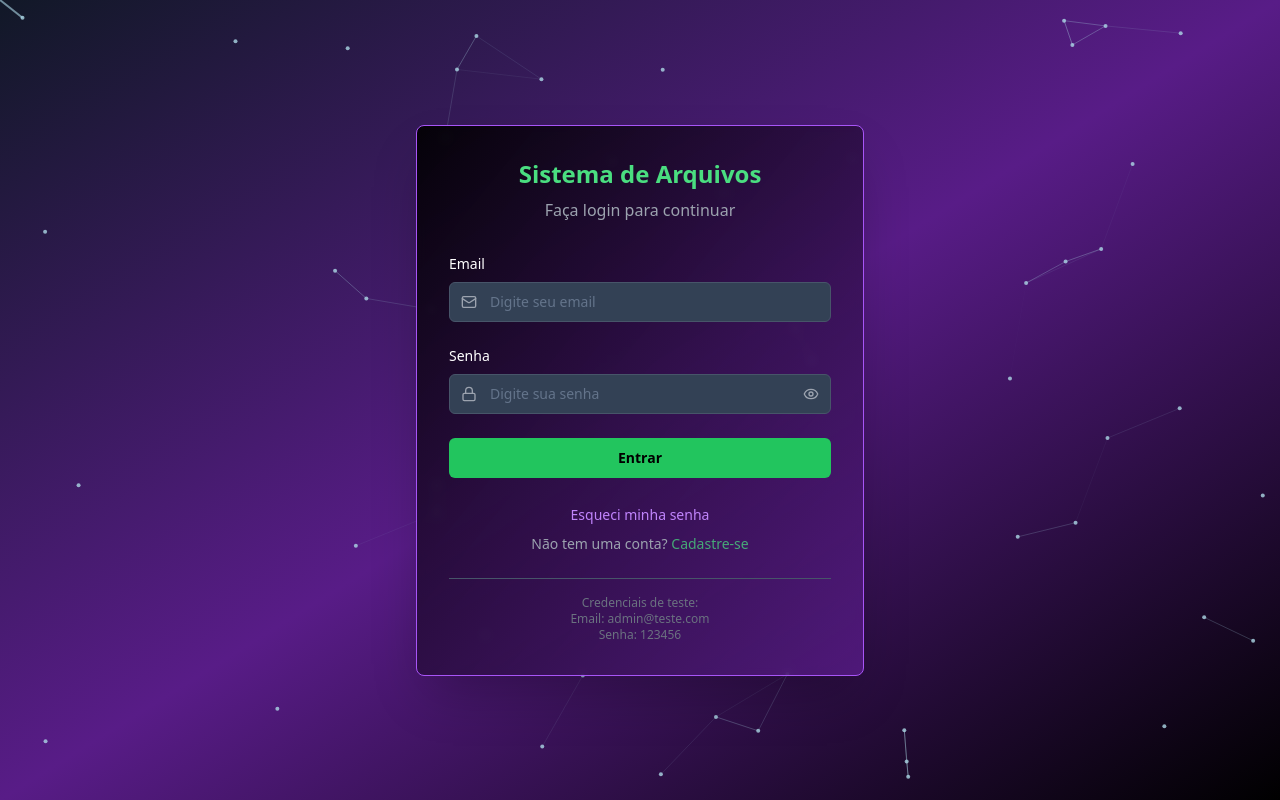
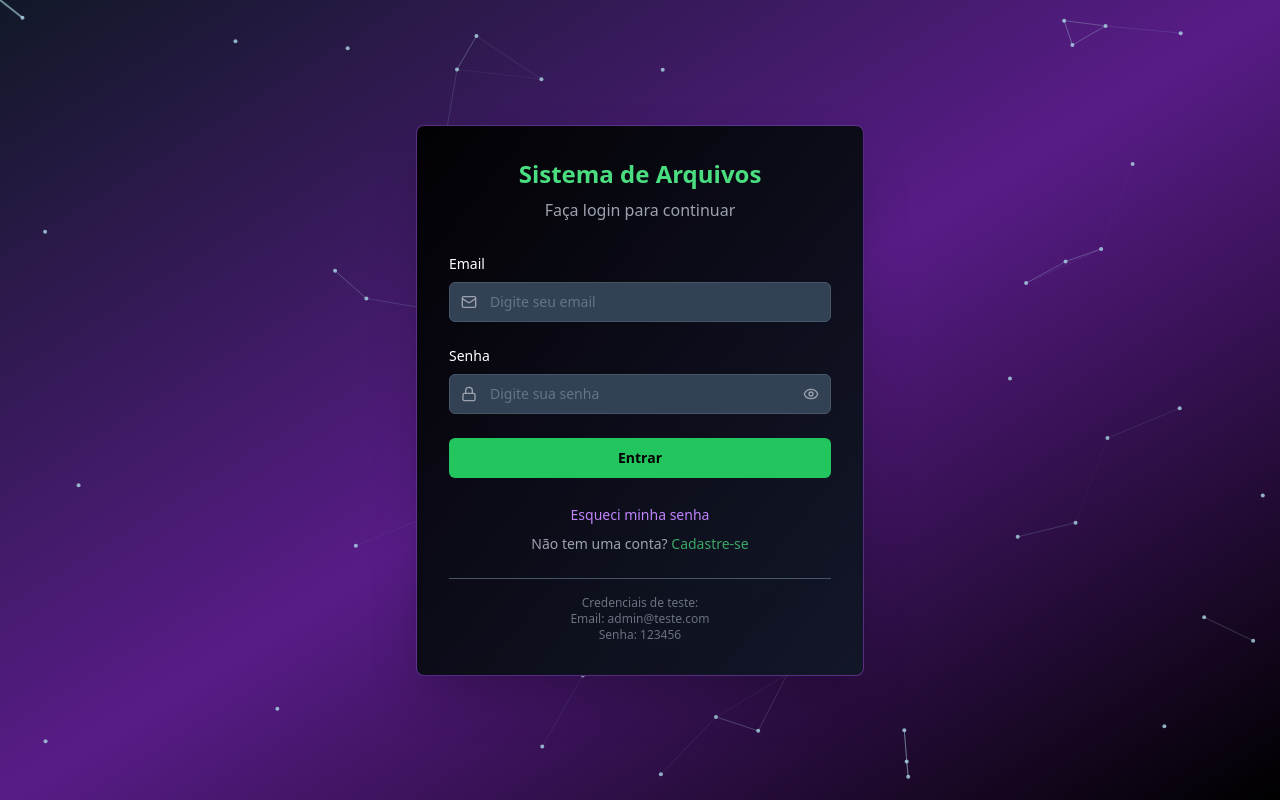
Before and after one commit to Facility2025/mystic-mirror-web-copy, a React (Vite) app: page / in a window 1280 px wide. Built offline with nearby package versions, Linux system fonts and the light colour scheme.

Commit message:
Darken login card background
Make the login card background darker for a better "under the background" effect.

```diff
--- a/src/components/LoginFormCard.tsx
+++ b/src/components/LoginFormCard.tsx
@@ -1,4 +1,3 @@
-
 import React, { useState } from 'react';
 import { Eye, EyeOff, Mail, Lock } from 'lucide-react';
 import { Button } from '@/components/ui/button';
@@ -21,7 +20,7 @@ const LoginFormCard = ({ onLogin, onRegisterClick }: LoginFormCardProps) => {
 
   return (
     <div className="w-full max-w-md relative z-10">
-      <div className="bg-gradient-to-br from-black/90 to-purple-900/80 border border-purple-500 rounded-lg p-8 shadow-2xl transform hover:scale-105 transition-all duration-300 backdrop-blur-sm">
+      <div className="bg-gradient-to-br from-black/95 to-gray-900/95 border border-purple-500/50 rounded-lg p-8 shadow-2xl transform hover:scale-105 transition-all duration-300 backdrop-blur-md">
         <div className="text-center mb-8">
           <h1 className="text-2xl font-bold text-green-400 mb-2">Sistema de Arquivos</h1>
           <p className="text-gray-400">Faça login para continuar</p>
```
